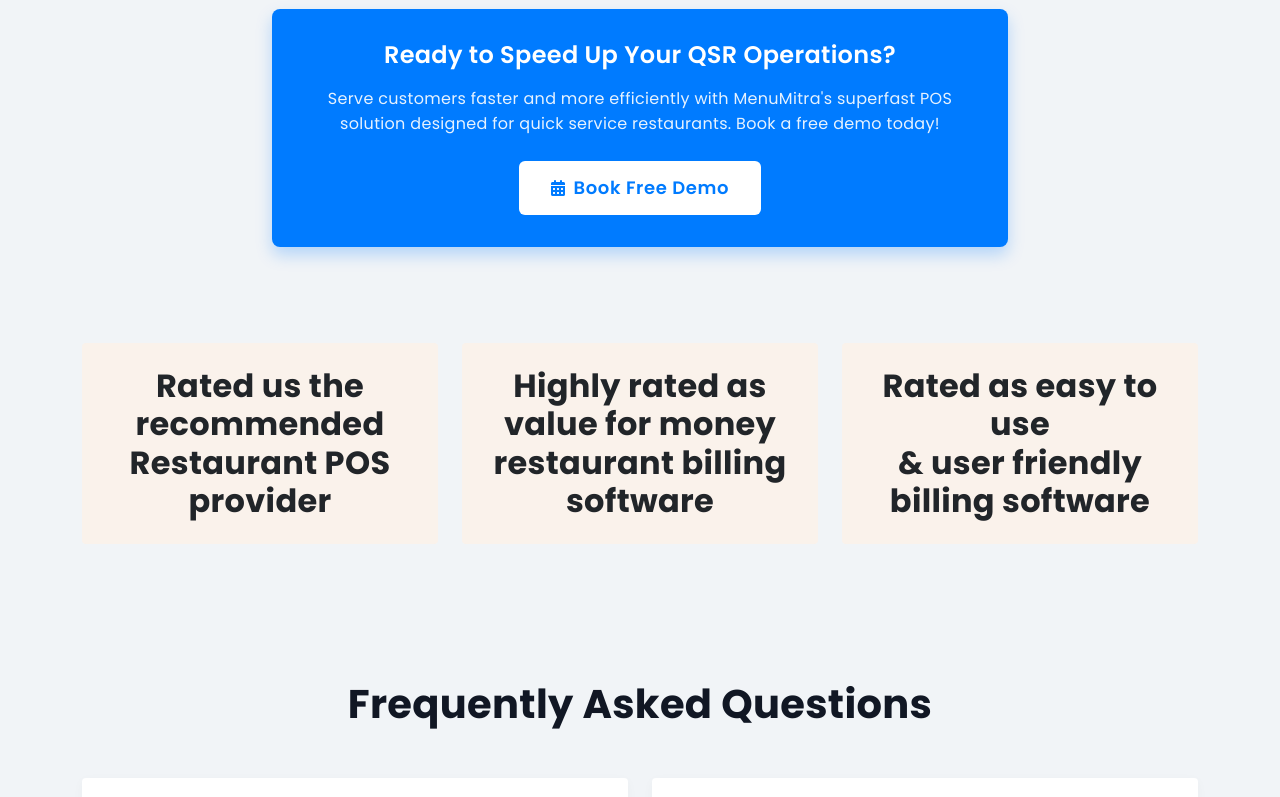
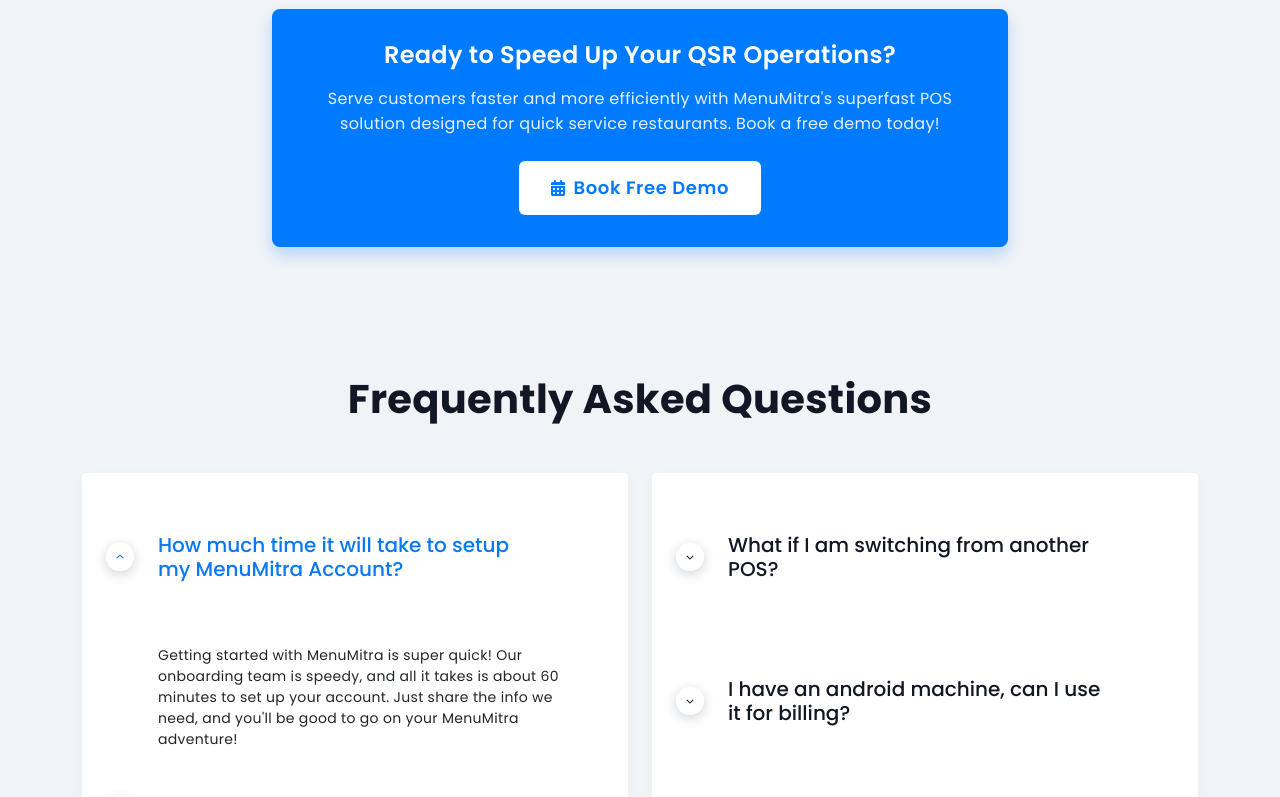
Before and after one commit to Shekru-Labs-India/menumitra_website, a React (Create React App) app: page /qsr in a window 1280 px wide. Shown: the part 1483-2280 px from the top of the page. Built offline with nearby package versions, Linux system fonts and the light colour scheme.

Commit message:
Remove redundant card elements from Rated component for a cleaner layout.

```diff
--- a/src/components/Rated.jsx
+++ b/src/components/Rated.jsx
@@ -8,41 +8,7 @@ const Rated = () => {
 
   <>
   <div className="container my-5">
-    <div className="row justify-content-center">
-        {/* Card 1 */}
-        <div className="col-md-6 col-lg-4 mb-4">
-            <div className="card" style={{ backgroundColor: "#faf2eb" }}>
-                <div className="card-body p-4 text-center">
-                    <h6 className="card-title">
-                        <strong>Rated us the recommended</strong><br />
-                        <strong>Restaurant POS provider</strong>
-                    </h6>
-                </div>
-            </div>
-        </div>
-        {/* Card 2 */}
-        <div className="col-md-6 col-lg-4 mb-4">
-            <div className="card" style={{ backgroundColor: "#faf2eb" }}>
-                <div className="card-body p-4 text-center">
-                    <h6 className="card-title">
-                        <strong>Highly rated as value for money</strong><br />
-                        <strong>restaurant billing software</strong>
-                    </h6>
-                </div>
-            </div>
-        </div>
-        {/* Card 3 */}
-        <div className="col-md-6 col-lg-4 mb-4">
-            <div className="card" style={{ backgroundColor: "#faf2eb" }}>
-                <div className="card-body p-4 text-center">
-                    <h6 className="card-title">
-                        <strong>Rated as easy to use</strong><br />
-                        <strong>& user friendly billing software</strong>
-                    </h6>
-                </div>
-            </div>
-        </div>
-    </div>
+
 </div>
 
   </>
```
